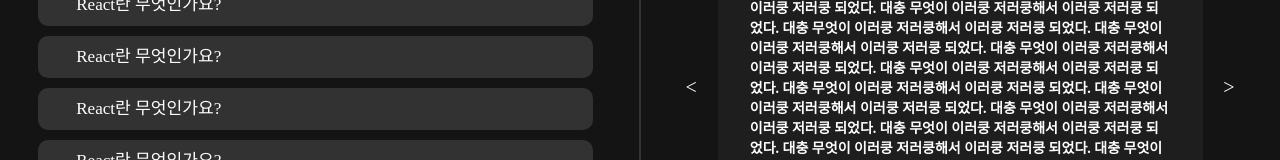
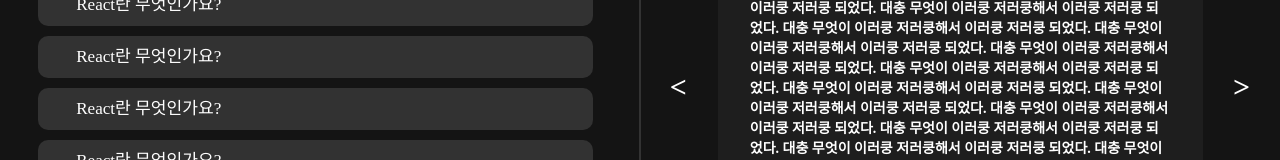
Before and after one commit to Team-WIB/WIB_front, a Next.js app: page / in a window 1280 px wide. Shown: the part 393-553 px from the top of the page. Built offline with nearby package versions, Linux system fonts and the light colour scheme.

Commit message:
Fix: Right

```diff
--- a/components/Main/Right/Right.tsx
+++ b/components/Main/Right/Right.tsx
@@ -8,8 +8,8 @@
       <div css={S.Positioner}>
         <SelectItem />
         <SelectWrite />
-        <div css={S.PointerLeft}> &lt; </div>
-        <div css={S.PointerRight}> &gt; </div>
+        <S.PointerArrow left="53%">{"<"}</S.PointerArrow>
+        <S.PointerArrow left="97%">{">"}</S.PointerArrow>
       </div>
     )
   }
--- a/components/Main/Right/style.ts
+++ b/components/Main/Right/style.ts
@@ -1,3 +1,4 @@
+import styled from "@emotion/styled";
 import { css } from "@emotion/react";
 
 export const Positioner = css`
@@ -8,20 +9,13 @@
     flex-direction: column;
 `
 
-export const PointerLeft = css`
+export const PointerArrow = styled.div<{left: string}>`
     position: absolute;
     top: 60%;
-    left: 54%;
+    left: ${(props) => props.left};
     transform: translate(-50%, -50%);
     color: white;
-    font-size: 20px;
+    font-size: 30px;
+    font-weight: bold;
+    cursor: pointer;
 `
-
-export const PointerRight = css`
-    position: absolute;
-    top: 60%;
-    left: 96%;
-    transform: translate(-50%, -50%);
-    color: white;
-    font-size: 20px;
-`
```
